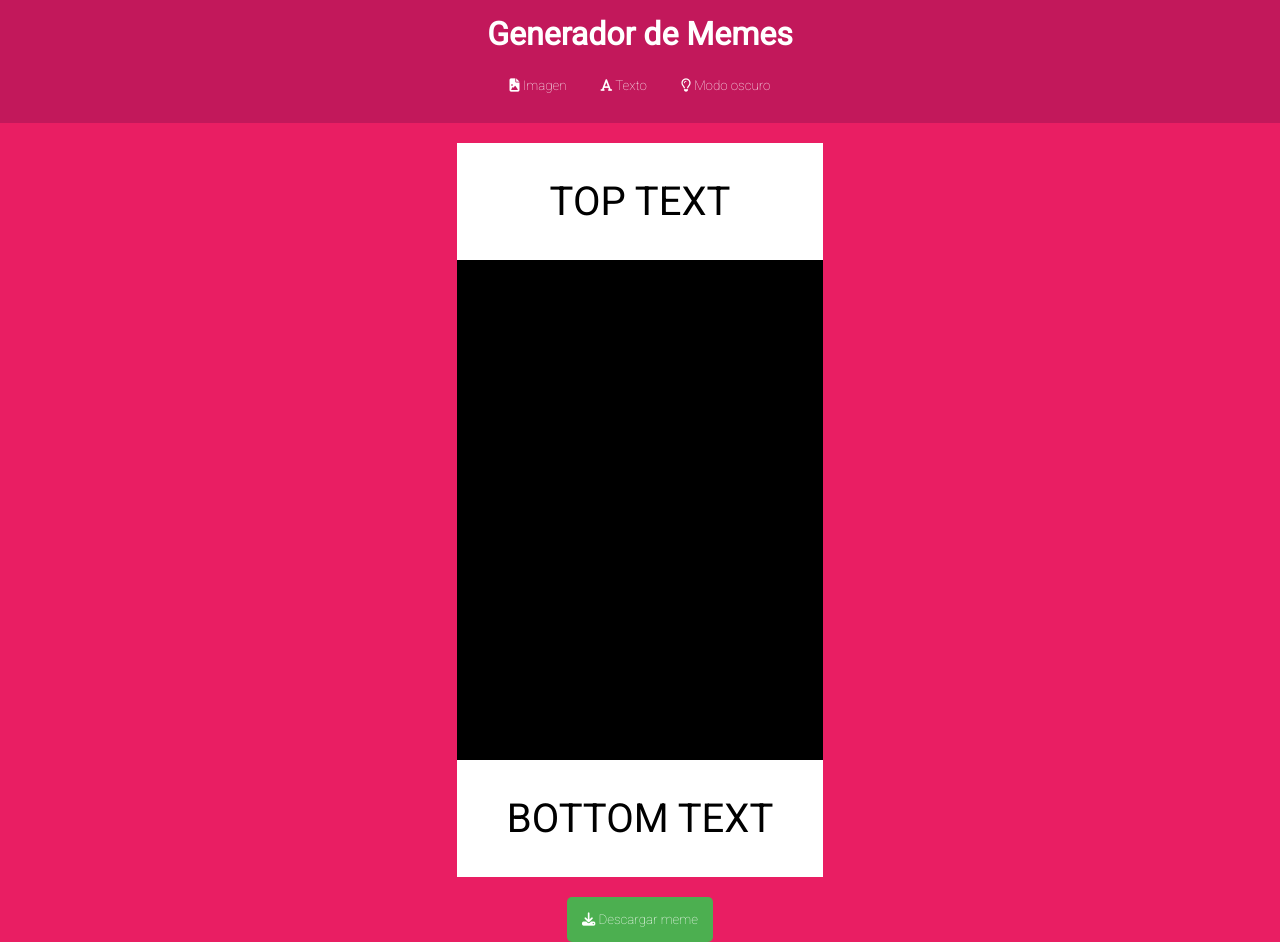
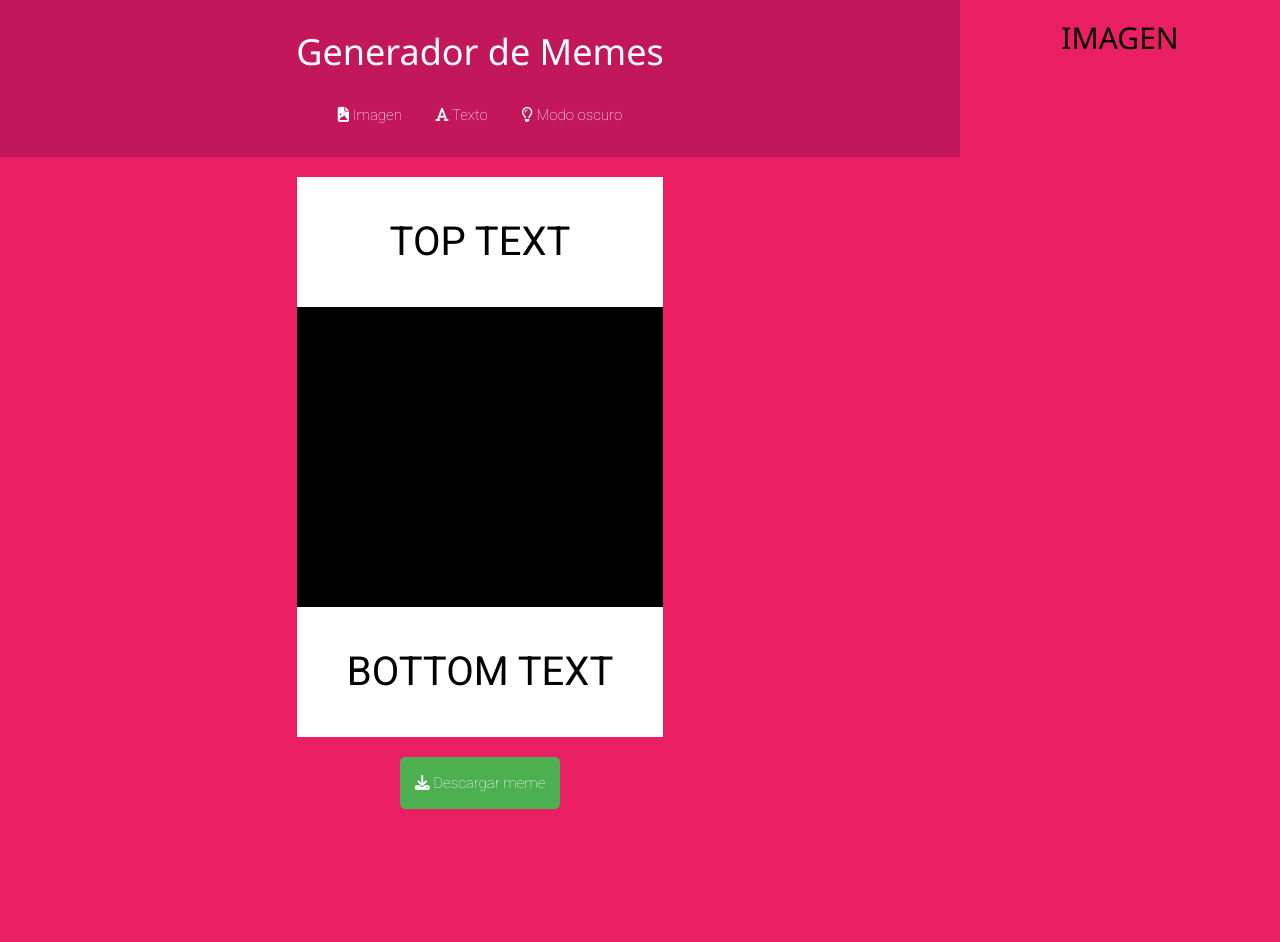
Before and after one commit to fabimmu/ada-gen-memes, a plain HTML site: page index.html in a window 1280 px wide. After the commit the page ends 809 px from the top, so only its background shows below. Drawn offline with nearby package versions, Linux system fonts and the light colour scheme.

Commit message:
Sidebar Imagen

```diff
--- a/index.html
+++ b/index.html
@@ -6,16 +6,19 @@
     <meta name="viewport" content="width=device-width, initial-scale=1.0" />
     <title>Editor Memes</title>
     <link rel="stylesheet" href="./styles/styles.css" />
+    <link rel="stylesheet" href="https://www.w3schools.com/w3css/4/w3.css" />
+
     <script
       src="https://kit.fontawesome.com/46da04e41b.js"
       crossorigin="anonymous"
     ></script>
   </head>
   <body>
+    <main>
       <header>
         <h1>Generador de Memes</h1>
         <div>
-        <button class="btn-option">
+          <button class="btn-option" onclick="openSideBar()">
             <i class="fas fa-file-image"></i> Imagen
           </button>
           <button class="btn-option"><i class="fas fa-font"></i> Texto</button>
@@ -36,5 +39,10 @@
           <i class="fas fa-download"></i> Descargar meme
         </button>
       </section>
+    </main>
+    <!--SIDEBARS-->
+    <div class="sidebar">
+      <h2>IMAGEN</h2>
+    </div>
   </body>
 </html>
--- a/styles/styles.css
+++ b/styles/styles.css
@@ -36,6 +36,11 @@ h1 {
 }
 body {
   background-color: #e91e63;
+
+  display: flex;
+}
+main {
+  width: 75%;
 }
 .section-main {
   display: flex;
@@ -58,7 +63,8 @@ body {
 #meme-url {
   width: 100%;
   max-width: 500px;
-  height: 500px;
+  max-height: 500px;
+  height: 300px;
   background-color: black;
   position: relative;
 }
@@ -74,3 +80,9 @@ body {
 .btn-download:hover {
   background-color: #347a37ec;
 }
+.sidebar {
+  display: flex;
+  justify-content: center;
+  padding: 5px;
+  width: 25%;
+}
```
Also changed, not shown: app.js (+8 -0 lines). Lines whose indentation alone changed are shown as unchanged.
